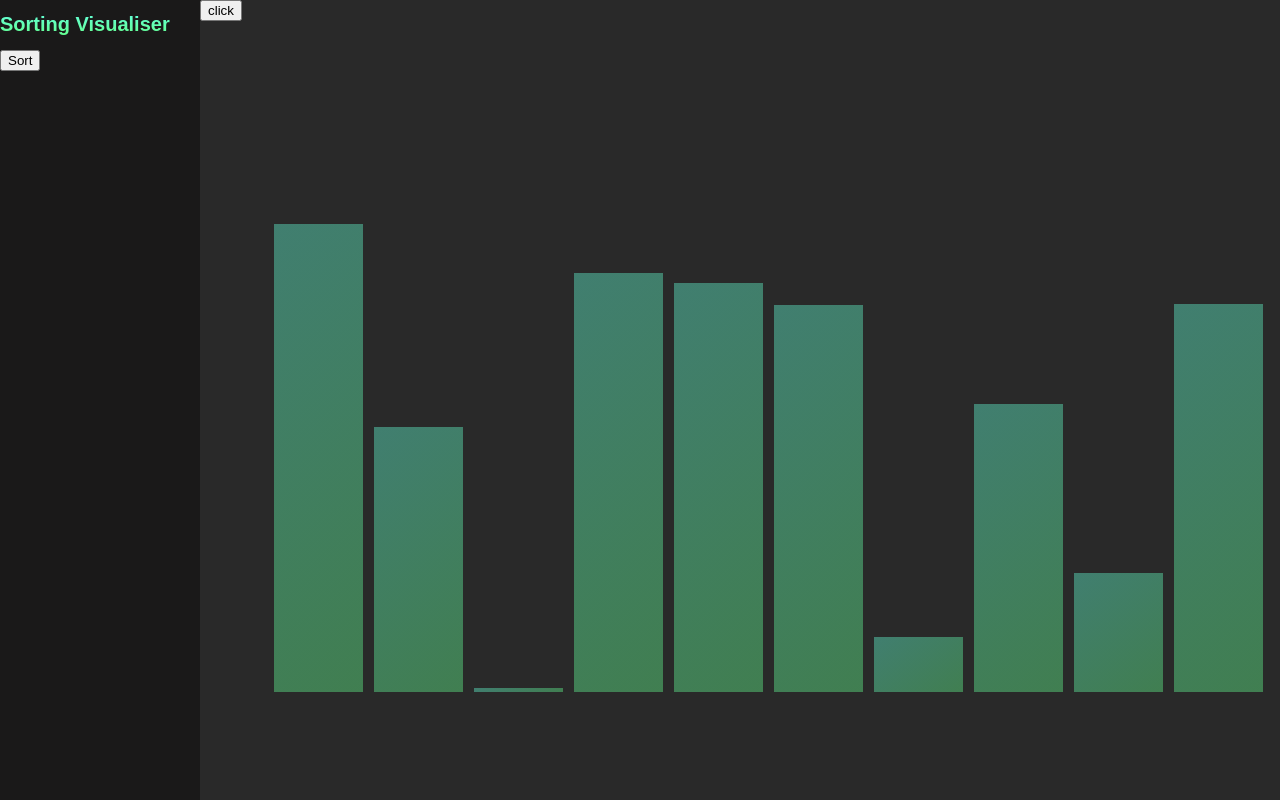
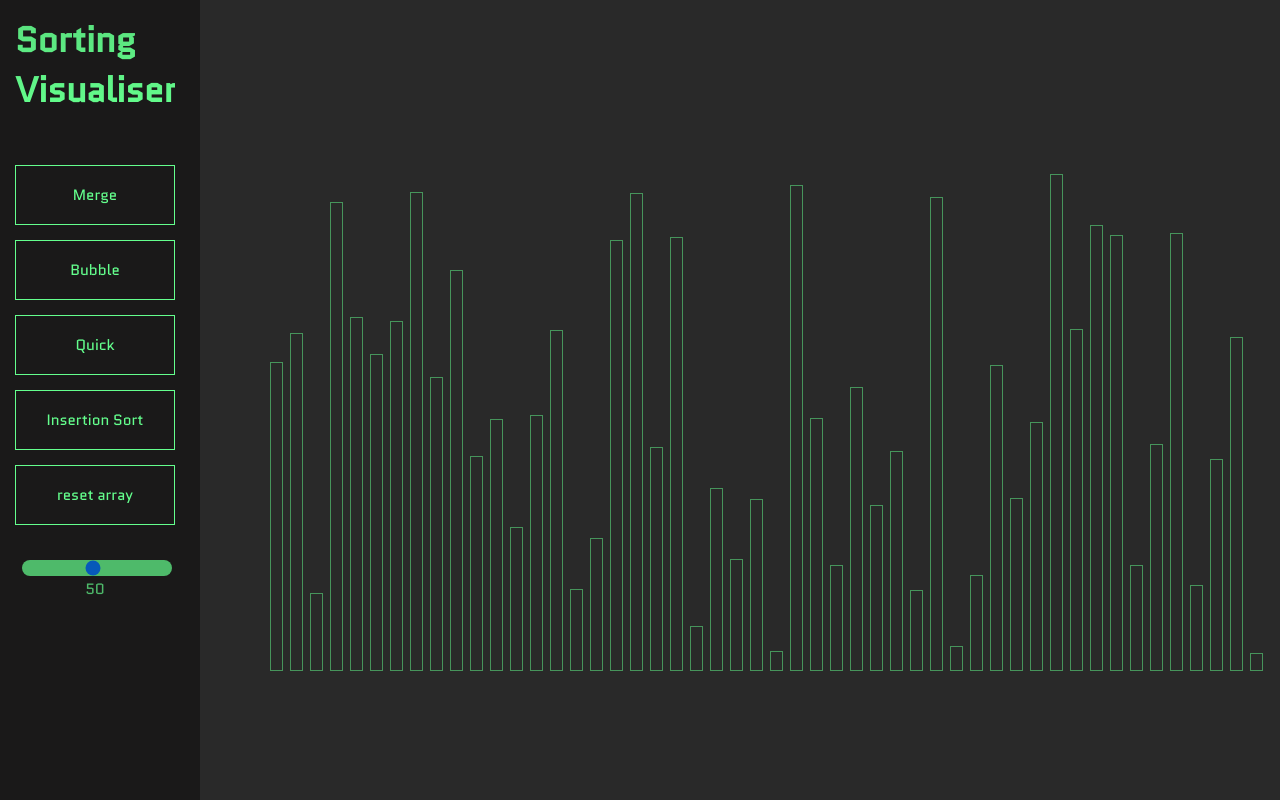
Before and after one commit to joshcodd/sorting-visualiser, a React (Create React App) app: page / in a window 1280 px wide. Built offline with nearby package versions, Linux system fonts and the light colour scheme.

Commit message:
Add sorting algorithms.

```diff
--- a/src/components/App.jsx
+++ b/src/components/App.jsx
@@ -1,42 +1,131 @@
-import React, { useState } from "react";
+import React, { useState, useEffect } from "react";
 import Sidebar from "./Sidebar/Sidebar";
 import Visualiser from "./Visualiser/Visualiser";
+import quickSort from "./Visualiser/quickSort";
+import bubbleSort from "./Visualiser/bubbleSort";
+import mergeSort from "./Visualiser/mergeSort";
 
 function App() {
-  // const bars1 = [];
-  // const numOfBars = 10;
-  // for (let i = 0; i < numOfBars; i++) {
-  //   const barSize = Math.floor(Math.random() * 500);
-  //   bars1.push(barSize);
-  // }
-  // const barsWidth = 9000 / numOfBars;
-  // const margin = 100 / numOfBars;
+  let [bars, setBars] = useState([]);
+  const [numberOfBars, setNumberOfBars] = useState(50);
 
-  // const [bars, setBars] = useState(bars1);
+  //Generate and return array of random values (bar heights)
+  function generateArray(numOfBars) {
+    const barsArray = [];
+    for (let i = 0; i < numOfBars; i++) {
+      const barSize = Math.floor(Math.random() * 500);
+      barsArray.push(barSize);
+    }
+    setBars(barsArray);
+  }
 
-  // function sort() {
-  //   const n = bars.length;
-  //   for (let i = 0; i < n - 1; i++)
-  //     for (let j = 0; j < n - i - 1; j++)
-  //       if (bars[j] > bars[j + 1]) {
-  //         // swap arr[j+1] and arr[i]
-  //         const temp = bars[j];
+  //Generate array on load when bars = []
+  useEffect(() => {
+    generateArray(numberOfBars);
+  }, []);
 
-  //         setBars((prevValues) => {
-  //           bars[j] = bars[j + 1];
-  //           bars[j + 1] = temp;
-  //           console.log(bars);
-  //           return bars;
-  //         });
-  //       }
-  // }
+  function handleSlider(val) {
+    setNumberOfBars(val);
+  }
+
+  // //Handle the different sort button clicks
+  function handleBubbleSortClick() {
+    const bubbleResult = bubbleSort(bars);
+    handleTimeline(bubbleResult, "bubble");
+  }
+
+  function handleMergeSortClick() {
+    const mergeResult = mergeSort(bars);
+    handleTimeline(mergeResult, "merge");
+  }
+
+  function handleQuickSortClick() {
+    const quickResult = quickSort(bars);
+    handleTimeline(quickResult, "quick");
+  }
+
+  async function handleTimeline(sortingResult, sort) {
+    const timeLine = sortingResult.timeLine;
+    const sortedArray = sortingResult.bars;
+    const arrayBars = document.getElementsByClassName("bar");
+
+    //delay
+    function wait(ms) {
+      return new Promise((resolve) => setTimeout(resolve, ms));
+    }
+
+    switch (sort) {
+      case "merge":
+        for (let i = 0; i < timeLine.length; i++) {
+          const [barOneIndex, barTwoIndex, newHeight] = timeLine[i];
+          const barOne = arrayBars[barOneIndex].style;
+          const barTwo = arrayBars[barTwoIndex].style;
+
+          barOne.height = `${newHeight}px`;
+
+          barOne.background = "red";
+          barTwo.background = "red";
+
+          await wait(10);
+
+          barOne.background = "";
+          barTwo.background = "";
+        }
+        break;
+
+      case "bubble":
+        for (let i = 0; i < timeLine.length; i++) {
+          const [barOneIndex, barTwoIndex, heightOne, HeightTwo] = timeLine[i];
+          const barOne = arrayBars[barOneIndex].style;
+          const barTwo = arrayBars[barTwoIndex].style;
+
+          barOne.height = `${HeightTwo}px`;
+          barTwo.height = `${heightOne}px`;
+
+          barOne.background = "red";
+          barTwo.background = "red";
+
+          await wait(10);
+
+          barOne.background = "";
+          barTwo.background = "";
+        }
+        break;
+
+      case "quick":
+        for (let i = 0; i < timeLine.length; i++) {
+          const [pivotIndex, barIndex, barHeight] = timeLine[i];
+          const barOne = arrayBars[barIndex].style;
+          const pivot = arrayBars[pivotIndex].style;
+
+          barOne.height = `${barHeight}px`;
+          barOne.background = "red";
+          pivot.background = "yellow";
+
+          await wait(30);
+
+          barOne.background = "";
+          pivot.background = "";
+        }
+        break;
+
+      default:
+        alert("There has been an error please refresh");
+        break;
+    }
+    setBars(sortedArray);
+  }
 
   return (
     <div>
-      {/* <Sidebar buttonPress={sort} /> */}
-      <Sidebar />
-      <Visualiser />
-      {/* <Visualiser bars={bars} barsWidth={barsWidth} margin={margin} /> */}
+      <Sidebar
+        onMerge={handleMergeSortClick}
+        onBubble={handleBubbleSortClick}
+        onQuick={handleQuickSortClick}
+        onReset={generateArray}
+        onSlider={handleSlider}
+      />
+      <Visualiser bars={bars} numbars={numberOfBars} />
     </div>
   );
 }
--- a/src/components/Sidebar/Sidebar.jsx
+++ b/src/components/Sidebar/Sidebar.jsx
@@ -1,13 +1,69 @@
 import React from "react";
 import "./sidebar.css";
 
+let sliderValue = 50;
+
 function Sidebar(props) {
-  function handleClick() {}
+  function handleClick(event) {
+    const value = event.target.value;
+    switch (value) {
+      case "merge":
+        props.onMerge();
+        break;
+
+      case "bubble":
+        props.onBubble();
+        break;
+
+      case "quick":
+        props.onQuick();
+        break;
+
+      case "reset":
+        console.log(sliderValue);
+        props.onReset(sliderValue);
+        break;
+
+      default:
+        break;
+    }
+  }
+
+  function handleChange(event) {
+    sliderValue = event.target.value;
+    props.onReset(sliderValue);
+  }
 
   return (
     <div className="sidebar">
       <h1> Sorting Visualiser </h1>
-      <button onClick={handleClick}> Sort </button>
+      <button className="btn" onClick={handleClick} value="merge">
+        Merge
+      </button>
+      <button className="btn" id="btn" onClick={handleClick} value="bubble">
+        Bubble
+      </button>
+      <button className="btn" onClick={handleClick} value="quick">
+        Quick
+      </button>
+      <button className="btn" onClick={handleClick}>
+        Insertion Sort
+      </button>
+      <button className="btn" onClick={handleClick} value="reset">
+        reset array
+      </button>
+
+      <div className="sliderContainer">
+        <input
+          type="range"
+          min="5"
+          max="100"
+          className="slider"
+          id="myRange"
+          onMouseUp={handleChange}
+        />
+        <output className="sliderOutput"> {sliderValue} </output>
+      </div>
     </div>
   );
 }
--- a/src/components/Sidebar/sidebar.css
+++ b/src/components/Sidebar/sidebar.css
@@ -1,3 +1,5 @@
+@import url("https://fonts.googleapis.com/css?family=Quantico");
+
 .sidebar {
   height: 100%;
   position: fixed;
@@ -7,9 +9,66 @@
 }
 
 h1 {
-  font-size: 20px;
-  font-family: Arial, Helvetica, sans-serif;
-  background: -webkit-linear-gradient(#64ffda, #64ff8d);
+  font-size: 35px;
+  width: 160px;
+  margin: 15px 50px 50px 15px;
+  font-family: Quantico;
+  background: -webkit-linear-gradient(#59df7d, #64ff8d);
   -webkit-background-clip: text;
   -webkit-text-fill-color: transparent;
 }
+
+.btn {
+  font-family: Quantico;
+  font-size: 15px;
+  width: 160px;
+  height: 60px;
+  color: #64ff8d;
+  text-align: center;
+  display: block;
+  border: 1px solid;
+  position: relative;
+  overflow: hidden;
+  margin: 15px 15px;
+  background: rgb(26, 25, 25);
+}
+
+.btn:before {
+  content: "";
+  position: absolute;
+  height: 100%;
+  width: 0;
+  background: #64ff8d;
+  left: 0;
+  bottom: 0;
+  transition: all 0.3s;
+  opacity: 0.3;
+}
+
+.btn:hover:before {
+  width: 100%;
+}
+
+.slider {
+  -webkit-appearance: none !important;
+  width: 150px;
+  display: block;
+  background: #64ff8d;
+  border-radius: 10px;
+  transition: all 0.3s ease;
+  opacity: 0.7;
+}
+
+.sliderOutput {
+  font-family: Quantico;
+  color: #64ff8d;
+  font-size: 15px;
+  opacity: 0.7;
+}
+
+.sliderContainer {
+  width: 150px;
+  height: 100px;
+  margin: 35px 20px;
+  text-align: center;
+}
--- a/src/components/SortingBar/SortingBar.jsx
+++ b/src/components/SortingBar/SortingBar.jsx
@@ -7,6 +7,7 @@ function SortingBar(props) {
     height: props.height,
     marginLeft: props.margin,
     width: props.width,
+    //background: "linear-gradient(0.4turn, #64ffda, #64ff8d)",
   };
 
   return <div className="bar" style={heightStyle}></div>;
--- a/src/components/Visualiser/Visualiser.jsx
+++ b/src/components/Visualiser/Visualiser.jsx
@@ -1,47 +1,16 @@
-import React, { useState } from "react";
+import React from "react";
 import "./visualiser.css";
 import SortingBar from "../SortingBar/SortingBar";
 
-const numOfBars = 10;
-const barsfirst = [];
-for (let i = 0; i < numOfBars; i++) {
-  const barSize = Math.floor(Math.random() * 500);
-  barsfirst.push(barSize);
-}
-const barsWidth = 9000 / numOfBars;
-const margin = 100 / numOfBars;
-
 function Visualiser(props) {
-  const [bars, setBars] = useState(barsfirst);
-
-  // console.log(bars);
-  function sort() {
-    let newbars = [...bars];
-    const n = bars.length;
-
-    for (let i = 0; i < n - 1; i++)
-      for (let j = 0; j < n - i - 1; j++)
-        if (newbars[j] > newbars[j + 1]) {
-          // swap arr[j+1] and arr[i]
-          const temp = newbars[j];
-
-          newbars[j] = newbars[j + 1];
-          newbars[j + 1] = temp;
-        }
-
-    console.log(bars);
-    setBars(() => {
-      return newbars;
-    });
-    console.log(bars);
-  }
-  console.log(bars);
+  const numOfBars = props.numbars;
+  const barsWidth = 9700 / numOfBars;
+  const margin = 300 / numOfBars;
 
   return (
     <div className="visualiser">
-      <button onClick={sort}>click</button>
       <div className="container">
-        {bars.map((barHeight, index) => {
+        {props.bars.map((barHeight, index) => {
           return (
             <SortingBar
               key={index}
--- /dev/null
+++ b/src/components/Visualiser/bubbleSort.js
@@ -0,0 +1,25 @@
+//Function to take in an array and return :
+// - A timeLine, I.E an array of pairs where the two values are the index of bars to be swapped in
+//   order to visualise a bubble sort step by step.
+// - The sorted array
+const timeLine = [];
+export default function bubbleSort(array) {
+  const sortingArray = [...array];
+  for (let i = 0; i < sortingArray.length; i++) {
+    for (let j = 0; j < sortingArray.length; j++) {
+      // If value after current is greater, swap values and add swap to timeLine.
+      if (sortingArray[j] >= sortingArray[j + 1]) {
+        timeLine.push([j, j + 1, sortingArray[j], sortingArray[j + 1]]);
+        swap(sortingArray, j, j + 1);
+      }
+    }
+  }
+  return { timeLine: timeLine, bars: sortingArray };
+}
+
+//Function that takes an array, and two index. Elements at index are swapped over.
+function swap(array, i, j) {
+  let temp = array[i];
+  array[i] = array[j];
+  array[j] = temp;
+}
--- /dev/null
+++ b/src/components/Visualiser/mergeSort.js
@@ -0,0 +1,57 @@
+//Function(s) to take in an array and return :
+// - A timeLine, I.E an array of 3 values. 1: pivot, 2: index of bar and 3: bar height to set.
+// - The sorted array
+const timeLine = [];
+
+//Function to call the recursive mergesortMain and return the needed values to the app component.
+export default function mergeSort(array) {
+  const sortingArray = [...array];
+
+  mergeSortMain(sortingArray);
+  return { timeLine: timeLine, bars: sortingArray };
+}
+
+//Main merge sort function, recursively splits array into smaller sections, then merges together.
+function mergeSortMain(sortingArray, low = 0, high = sortingArray.length - 1) {
+  if (low < high) {
+    const mid = Math.floor((low + high) / 2);
+    mergeSortMain(sortingArray, low, mid);
+    mergeSortMain(sortingArray, mid + 1, high);
+    merge(sortingArray, low, high);
+  }
+}
+
+//Merge split arrays back together
+function merge(sortingArray, low, high) {
+  let tempArray = [];
+  //i left index, j right index
+  let i = low;
+  let k = low;
+
+  let mid = Math.floor((low + high) / 2);
+  let j = mid + 1;
+
+  while (i <= mid && j <= high) {
+    if (sortingArray[i] <= sortingArray[j]) {
+      timeLine.push([k, i, sortingArray[i]]);
+      tempArray[k++] = sortingArray[i++];
+    } else {
+      timeLine.push([k, j, sortingArray[j]]);
+      tempArray[k++] = sortingArray[j++];
+    }
+  }
+
+  while (i <= mid) {
+    timeLine.push([k, i, sortingArray[i]]);
+    tempArray[k++] = sortingArray[i++];
+  }
+
+  while (j <= high) {
+    timeLine.push([k, j, sortingArray[j]]);
+    tempArray[k++] = sortingArray[j++];
+  }
+
+  for (let i = low; i < k; i++) {
+    sortingArray[i] = tempArray[i];
+  }
+}
--- /dev/null
+++ b/src/components/Visualiser/quickSort.js
@@ -0,0 +1,57 @@
+//Referenced: https://www.geeksforgeeks.org/quick-sort/
+//Function(s) to take in an array and return :
+// - A timeLine, I.E an array of 3 values. 1: pivot, 2: index of bar and 3: bar height to set.
+// - The sorted array
+const timeLine = [];
+
+//Function to call the recursive quickSortMain and return the needed values to the app component.
+export default function quickSort(array) {
+  const sortingArray = [...array];
+
+  quickSortMain(sortingArray, 0, sortingArray.length - 1);
+  return { timeLine: timeLine, bars: sortingArray };
+}
+
+//Recursive quicksort function, selects pivot and quicksorts either side of pivot.
+function quickSortMain(sortingArray, low, high) {
+  if (low < high) {
+    let pivot = partition(sortingArray, low, high);
+    let leftHigh = pivot - 1;
+    let rightLow = pivot + 1;
+
+    quickSortMain(sortingArray, low, leftHigh);
+    quickSortMain(sortingArray, rightLow, high);
+  }
+}
+
+//Places pivot at last index of array section and then moves all elements > to the right of it,
+// and all elements < to the left of it.
+function partition(sortingArray, low, high) {
+  let pivot = high;
+  let i = low - 1;
+
+  for (let j = low; j < high; j++) {
+    if (sortingArray[j] < sortingArray[pivot]) {
+      i++;
+      //swap and push elements to swap, to the timeLine.
+      timeLine.push([pivot, j, sortingArray[i]]);
+      timeLine.push([pivot, i, sortingArray[j]]);
+      swap(sortingArray, i, j);
+    }
+  }
+
+  //Move pivot to correct position
+  timeLine.push([pivot, i + 1, sortingArray[pivot]]);
+  timeLine.push([pivot, pivot, sortingArray[i + 1]]);
+  swap(sortingArray, i + 1, high);
+  pivot = i + 1;
+
+  return pivot;
+}
+
+//Function that takes an array, and two index. Elements at index are swapped over.
+function swap(array, i, j) {
+  let temp = array[i];
+  array[i] = array[j];
+  array[j] = temp;
+}
--- a/src/components/Visualiser/visualiser.css
+++ b/src/components/Visualiser/visualiser.css
@@ -19,10 +19,13 @@
 }
 
 .bar {
+  border: 1px solid #64ff8d;
+  /* border-image-source: url(https://wallpaperstock.net/wallpapers/thumbs1/43896wide.jpg);
+  border-image-slice: 60 30; */
+
   display: inline-block;
   width: 0px;
   height: 0px;
-  background: linear-gradient(0.4turn, #64ffda, #64ff8d);
-  opacity: 0.4;
+  opacity: 0.5;
   margin: 1px;
 }
```
